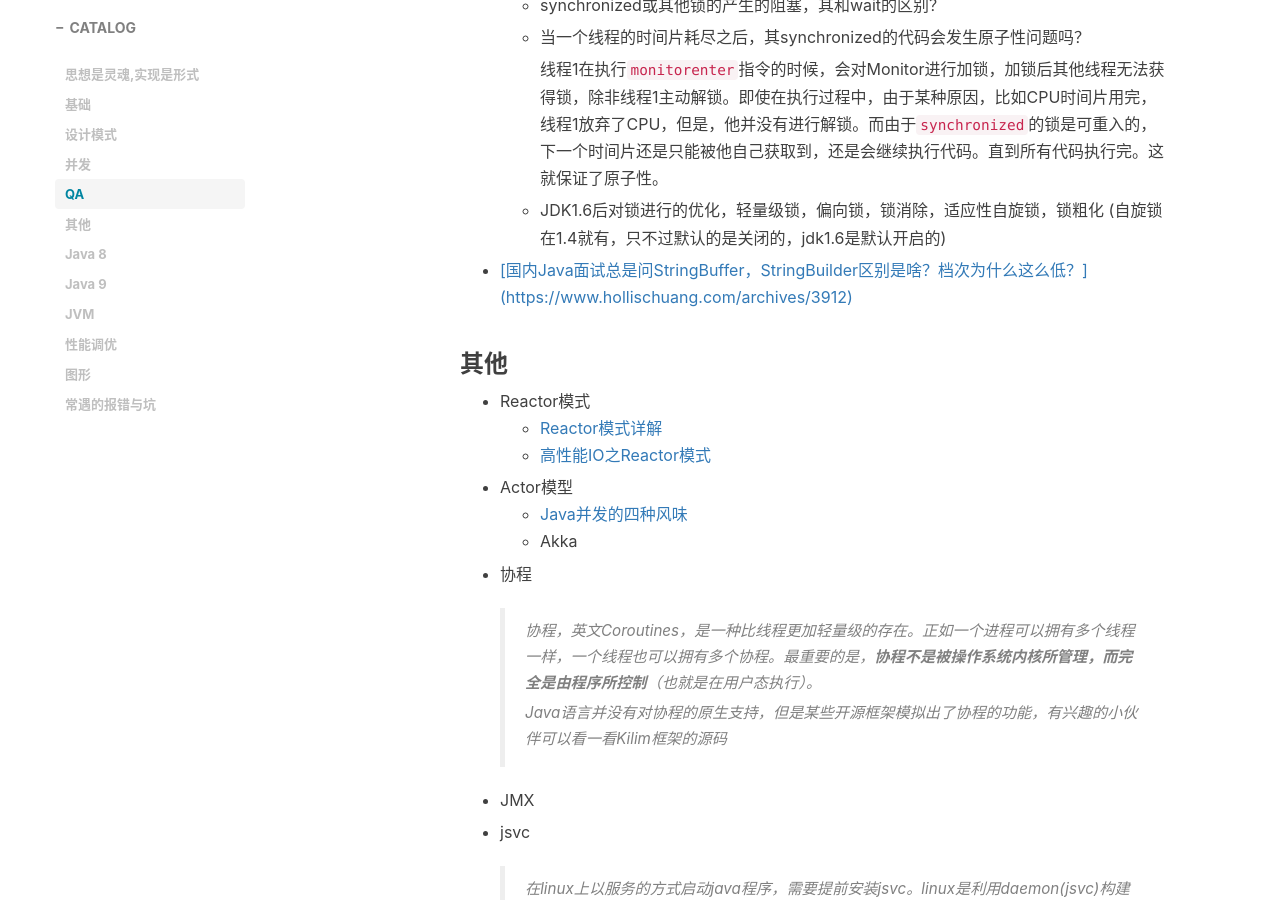
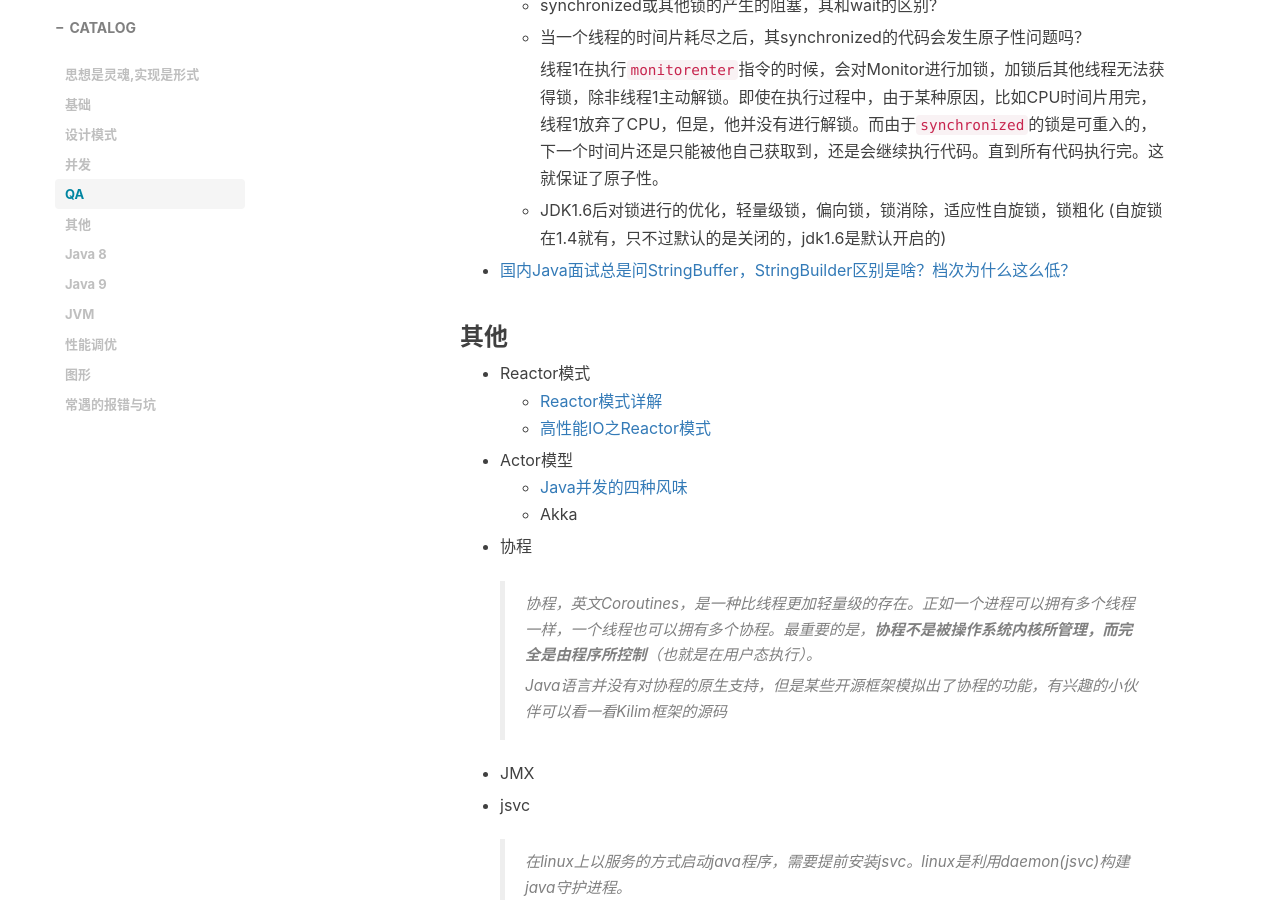
Before and after one commit to Ariescat/blog, a Jekyll site: the page built from docs/Java.md, in a window 1280 px wide and 900 px high, scrolled down 4559 px. Built offline with Jekyll 4.4.1, drawn with Linux system fonts in a browser that asks for light colours; nearby versions of some CDN libraries; comment, search, counter and statistics services are not loaded; some of the changed lines change nothing that is shown.

Commit message:
国内Java面试总是问StringBuffer，StringBuilder区别是啥？档次为什么这么低？

```diff
--- a/docs/Java.md
+++ b/docs/Java.md
@@ -180,7 +180,7 @@ catalog: true
 
   * JDK1.6后对锁进行的优化，轻量级锁，偏向锁，锁消除，适应性自旋锁，锁粗化 (自旋锁在1.4就有，只不过默认的是关闭的，jdk1.6是默认开启的)
 
-* [[国内Java面试总是问StringBuffer，StringBuilder区别是啥？档次为什么这么低？](https://www.hollischuang.com/archives/3912)](https://www.hollischuang.com/archives/3912)
+* [国内Java面试总是问StringBuffer，StringBuilder区别是啥？档次为什么这么低？](https://www.hollischuang.com/archives/3912)
 
 ### 其他
 
```
